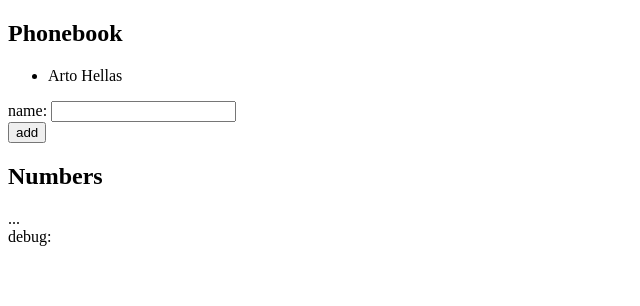
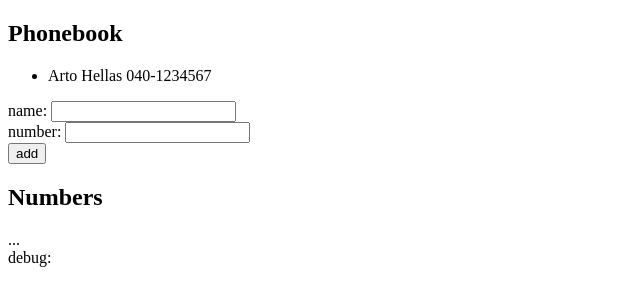
Before and after one commit to cameaann/05-puhelinluettelo, a React (Vite) app: page / in a window 1280 px wide. Shown: the top 306 px of the page, without its empty margins (0-640 px from the left). Built offline with nearby package versions, Linux system fonts and the light colour scheme.

Commit message:
2.8, step 3 added number input

```diff
--- a/src/App.jsx
+++ b/src/App.jsx
@@ -1,26 +1,35 @@
 import { useState } from "react";
 
 const App = () => {
-  const [persons, setPersons] = useState([{ name: "Arto Hellas", id: 1 }]);
+  const [persons, setPersons] = useState([{ id: 1, name: "Arto Hellas", number: "040-1234567" }]);
   const [newName, setNewName] = useState("");
+  const [newNumber, setNewNumber] = useState("");
 
   const handleOnChange = (event) => {
-    setNewName(event.target.value);
+    const { name, value } = event.target;
+    if(name === "name"){
+      setNewName(value);
+    }
+    else if(name === "number"){
+      setNewNumber(value);
+    }
   };
 
   const handleOnSubmit = (event) => {
     event.preventDefault();
     const check = persons.find((x) => x.name === newName);
-    console.log(check);
+
     if (check) {
       alert(newName + " is already added to phonebook");
     } else {
       const newPerson = {
         name: newName,
-        id: persons.length + 1
+        id: persons.length + 1,
+        number: newNumber
       };
       setPersons(persons.concat(newPerson));
       setNewName("");
+      setNewNumber("");
     }
   };
 
@@ -29,12 +38,15 @@ const App = () => {
       <h2>Phonebook</h2>
       <ul>
         {persons.map((x) => (
-          <li key={x.id}>{x.name}</li>
+          <li key={x.id}><span>{x.name}</span> {x.number}</li>
         ))}
       </ul>
       <form onSubmit={handleOnSubmit}>
         <div>
-          name: <input value={newName} onChange={handleOnChange} />
+          name: <input value={newName} onChange={handleOnChange} name="name" />
+          <div>
+          number: <input value={newNumber} onChange={handleOnChange} name="number" />
+          </div>
         </div>
         <div>
           <button type="submit">add</button>
```
